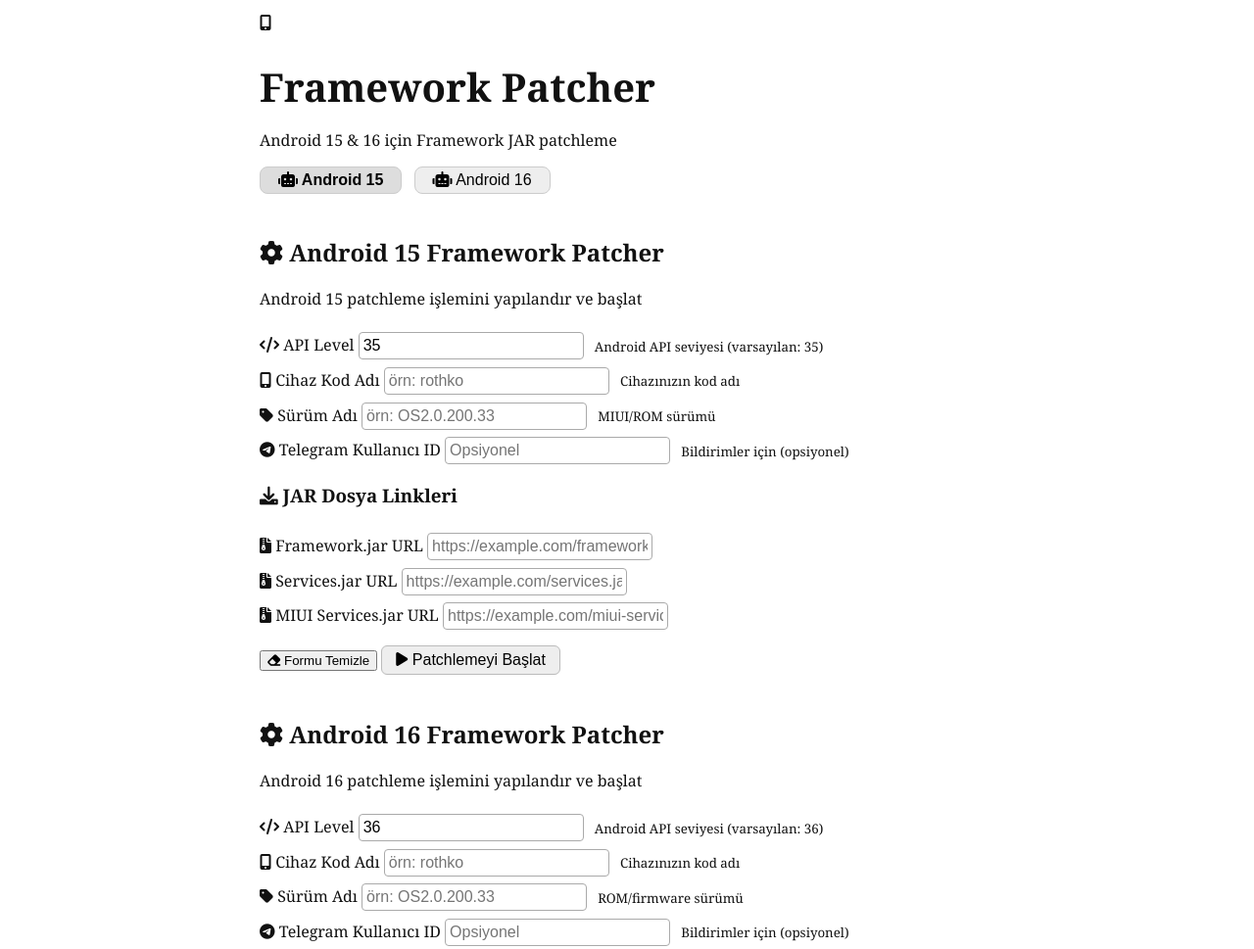
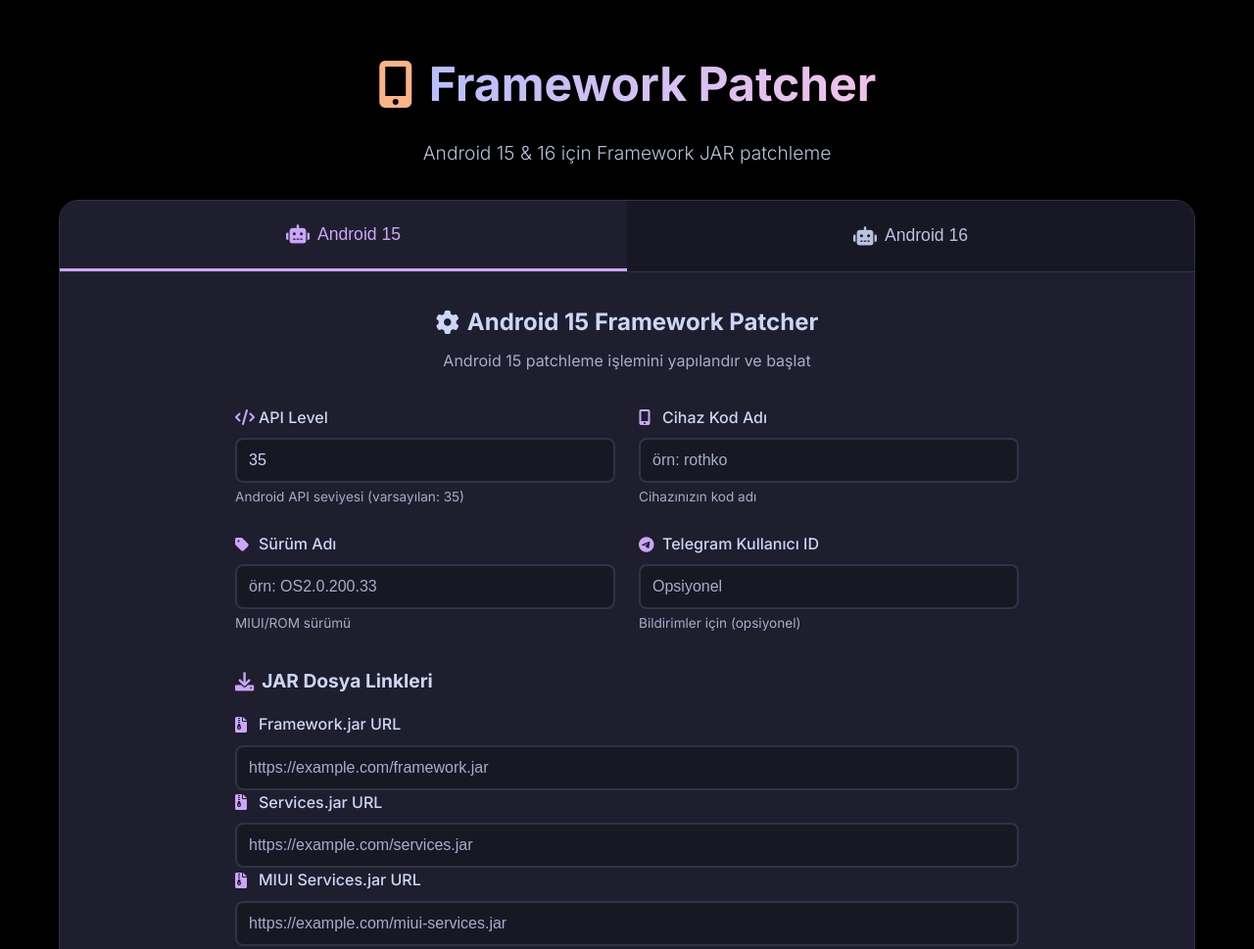
Before and after one commit to aurora9331/A16-FrameworkPatcher, a plain HTML site: page web/index.html in a window 1280 px wide. Shown: the top 969 px of the page at 98% size. Drawn offline with Linux system fonts and the light colour scheme.

Commit message:
Update styles.css

```diff
--- a/web/styles.css
+++ b/web/styles.css
@@ -1,61 +1,118 @@
-body {
-    font-family: Georgia, serif;
-    background: #fff;
-    color: #111;
+/* Reset and Base Styles */
+* {
     margin: 0;
     padding: 0;
+    box-sizing: border-box;
+}
+:root {
+    /* Catppuccin Dark Theme Colors */
+    --bg-primary: #1e1e2e;
+    --bg-secondary: #181825;
+    --bg-tertiary: #11111b;
+    --surface: #313244;
+    --surface-hover: #45475a;
+    --text-primary: #cdd6f4;
+    --text-secondary: #bac2de;
+    --text-muted: #a6adc8;
+    --accent: #cba6f7;
+    --accent-hover: #b4befe;
+    --success: #a6e3a1;
+    --warning: #f9e2af;
+    --error: #f38ba8;
+    --blue: #89b4fa;
+    --pink: #f5c2e7;
+    --mauve: #cba6f7;
+    --lavender: #b4befe;
+    --sapphire: #74c7ec;
+    --sky: #89dceb;
+    --teal: #94e2d5;
+    --green: #a6e3a1;
+    --yellow: #f9e2af;
+    --peach: #fab387;
+    --maroon: #eba0ac;
+    --red: #f38ba8;
+    --flamingo: #f2cdcd;
+    --rosewater: #f5e0dc;
+}
+body {
+    font-family: 'Inter', -apple-system, BlinkMacSystemFont, 'Segoe UI', Roboto, sans-serif;
+    line-height: 1.6;
+    color: var(--text-primary);
+    background: black;
+    min-height: 100vh;
 }
 .container {
+    max-width: 1200px;
     margin: 0 auto;
-    max-width: 750px;
-    padding: 12px;
+    padding: 0 20px;
 }
-h1 { font-size: 2.5em; margin-bottom: 0.3em; }
-h2 { margin-top: 1.8em; }
-.version-selector {
-    margin-bottom: 1em;
+/* Header Styles */
+.header { text-align: center; padding: 3rem 0 2rem; color: var(--text-primary);}
+.header-content { max-width: 800px; margin: 0 auto;}
+.logo { display: flex; align-items: center; justify-content: center; gap: 1rem; margin-bottom: 1rem;}
+.logo i { font-size: 3rem; color: var(--peach);}
+.logo h1 { font-size: 3rem; font-weight: 700; margin: 0; background: linear-gradient(135deg, var(--lavender) 0%, var(--pink) 100%);
+    -webkit-background-clip: text; -webkit-text-fill-color: transparent; background-clip: text;}
+.subtitle { font-size: 1.2rem; color: var(--text-secondary); font-weight: 300;}
+/* Main Content */
+.main-content { background: var(--bg-primary); border-radius: 20px; box-shadow: 0 20px 60px rgba(0, 0, 0, 0.3); margin-bottom: 2rem; overflow: hidden; border: 1px solid var(--surface);}
+.version-selector { display: flex; background: var(--bg-secondary); border-bottom: 1px solid var(--surface);}
+.version-btn { flex: 1; padding: 1.5rem; border: none; background: transparent; font-size: 1.1rem; font-weight: 500; cursor: pointer; transition: all 0.3s ease; display: flex; align-items: center; justify-content: center; gap: 0.5rem; color: var(--text-secondary);}
+.version-btn:hover { background: var(--surface); color: var(--text-primary);}
+.version-btn.active { background: var(--bg-primary); color: var(--accent); border-bottom: 3px solid var(--accent);}
+.version-btn i { font-size: 1.2rem;}
+.form-container { display: none; padding: 2rem;}
+.form-container.active { display: block;}
+.form-header { text-align: center; margin-bottom: 2rem;}
+.form-header h2 { color: var(--text-primary); margin-bottom: 0.5rem; display: flex; align-items: center; justify-content: center; gap: 0.5rem;}
+.form-header p { color: var(--text-muted); font-size: 1rem;}
+.patcher-form { max-width: 800px; margin: 0 auto;}
+.form-grid { display: grid; grid-template-columns: repeat(auto-fit, minmax(300px, 1fr)); gap: 1.5rem; margin-bottom: 2rem;}
+.form-group { display: flex; flex-direction: column;}
+.form-group label { display: flex; align-items: center; gap: 0.5rem; margin-bottom: 0.5rem; font-weight: 500; color: var(--text-primary);}
+.form-group label i { color: var(--accent); width: 16px;}
+.form-group input { padding: 0.75rem; border: 2px solid var(--surface); border-radius: 8px; font-size: 1rem; transition: border-color 0.3s ease; background: var(--bg-secondary); color: var(--text-primary);}
+.form-group input:focus { outline: none; border-color: var(--accent); box-shadow: 0 0 0 3px rgba(203,166,247,0.1);}
+.form-group input::placeholder { color: var(--text-muted);}
+.form-group small { margin-top: 0.25rem; color: var(--text-muted); font-size: 0.85rem;}
+.jar-urls { margin-bottom: 2rem;}
+.jar-urls h3 { color: var(--text-primary); margin-bottom: 1rem; display: flex; align-items: center; gap: 0.5rem; font-size: 1.2rem;}
+.jar-urls h3 i { color: var(--accent);}
+.form-actions { display: flex; gap: 1rem; justify-content: center; margin-top: 2rem;}
+.btn { padding: 0.75rem 2rem; border: none; border-radius: 8px; font-size: 1rem; font-weight: 500; cursor: pointer; transition: all 0.3s ease; display: flex; align-items: center; gap: 0.5rem; text-decoration: none;}
+.btn-primary { background: linear-gradient(135deg, var(--mauve) 0%, var(--blue) 100%); color: var(--bg-primary); font-weight: 600;}
+.btn-primary:hover { transform: translateY(-2px); box-shadow: 0 10px 30px rgba(203,166,247,0.3);}
+.btn-secondary { background: var(--surface); color: var(--text-primary); border: 2px solid var(--surface-hover);}
+.btn-secondary:hover { background: var(--surface-hover); transform: translateY(-1px);}
+.footer { text-align: center; padding: 2rem 0; color: var(--text-primary);}
+.footer-content { max-width: 800px; margin: 0 auto;}
+.footer-content p { margin-bottom: 1rem; opacity: 0.8;}
+.footer-links { display: flex; justify-content: center; gap: 2rem;}
+.footer-links a { color: var(--text-secondary); text-decoration: none; display: flex; align-items: center; gap: 0.5rem; transition: color 0.3s ease;}
+.footer-links a:hover { color: var(--accent);}
+.modal { display: none; position: fixed; z-index: 1000; left: 0; top: 0; width: 100%; height: 100%; background: rgba(0,0,0,0.5); backdrop-filter: blur(5px);}
+.modal.active { display: flex; align-items: center; justify-content: center;}
+.modal-content { background: var(--bg-primary); padding: 2rem; border-radius: 20px; text-align: center; max-width: 400px; width: 90%; box-shadow: 0 20px 60px rgba(0,0,0,0.5); border: 1px solid var(--surface);}
+.loading-spinner { width: 50px; height: 50px; border: 4px solid var(--surface); border-top: 4px solid var(--accent); border-radius: 50%; animation: spin 1s linear infinite; margin: 0 auto 1rem;}
+@keyframes spin { 0% { transform: rotate(0deg);} 100% { transform: rotate(360deg);}}
+.success-icon, .error-icon { font-size: 4rem; margin-bottom: 1rem;}
+.success-icon { color: var(--success);}
+.error-icon { color: var(--error);}
+.modal-content h3 { margin-bottom: 1rem; color: var(--text-primary);}
+.modal-content p { color: var(--text-muted); margin-bottom: 1.5rem;}
+@media (max-width: 768px) {
+    .container { padding: 0 15px;}
+    .logo h1 { font-size: 2rem;}
+    .subtitle { font-size: 1rem;}
+    .form-grid { grid-template-columns: 1fr;}
+    .version-selector { flex-direction: column;}
+    .form-actions { flex-direction: column;}
+    .footer-links { flex-direction: column; gap: 1rem;}
 }
-.version-selector button {
-    font-size: 1em;
-    margin-right: 8px;
-    padding: 4px 18px;
-    border-radius: 8px;
-    border: 1px solid #ccc;
-    background: #eee;
-    cursor: pointer;
+@media (max-width: 480px) {
+    .header { padding: 2rem 0 1rem;}
+    .logo { flex-direction: column; gap: 0.5rem;}
+    .logo h1 { font-size: 1.5rem;}
+    .form-container { padding: 1rem;}
+    .modal-content { padding: 1.5rem;}
 }
-.version-selector button.active {
-    background: #ddd;
-    font-weight: bold;
-}
-.form-section { display: none; }
-.form-section.active { display: block; }
-form { margin-bottom: 2em; }
-label { display: inline-block; margin: 0.6em 0 0.2em 0; }
-input[type="text"], input[type="url"] {
-    width: 220px;
-    padding: 4px;
-    margin-right: 7px;
-    font-size: 1em;
-    border: 1px solid #aaa;
-    border-radius: 4px;
-}
-button[type="submit"], button[type="reset"] {
-    margin-top: 1em;
-    padding: 5px 14px;
-    font-size: 1em;
-    border-radius: 6px;
-    border: 1px solid #bbb;
-    background: #eee;
-    cursor: pointer;
-}
-footer {
-    margin-top: 2em;
-    font-size: 1em;
-    text-align: center;
-}
-footer a {
-    color: #3366cc;
-    margin: 0 8px;
-    text-decoration: none;
-}
```
